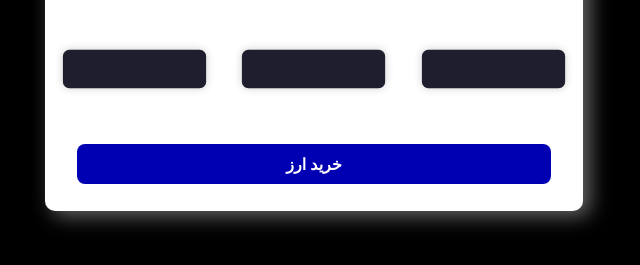
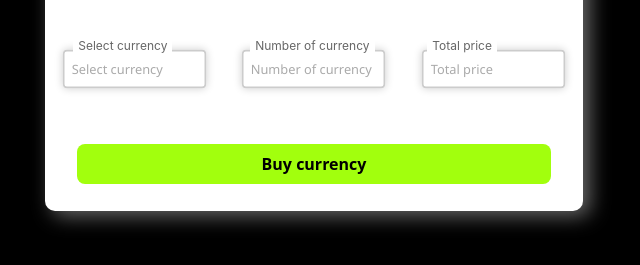
Before and after one commit to artinkarimi-dev/CoinXapi, a plain HTML site: page index.html in a window 1280 px wide. Shown: the part 171-436 px from the top of the page, without its empty margins (326-966 px from the left). Drawn offline with nearby package versions, Linux system fonts and the light colour scheme.

Commit message:
Cleaning up the code and finishing the main UI and making the appearance more beautiful.

```diff
--- a/index.html
+++ b/index.html
@@ -32,14 +32,20 @@
             <br><br>
 
             <div class="divInput">
-                <input class="in" id="in" type="text">
-                <input class="in" id="in" type="text">
-                <input class="in" id="in" type="text">
+                <input class="custom-input" type="text" id="Arz" placeholder="Select currency">
+                <label for="Arz" class="input-label"> Select currency </label>
+
+                <input class="custom-input" type="text" id="tedad" placeholder="Number of currency">
+                <label for="tedad" class="input-label"> Number of currency </label>
+
+                <input class="custom-input" type="text" id="price" placeholder="Total price">
+                <label for="price" class="input-label"> Total price </label>
             </div>
+
             <br><br>
 
             <div class="divButton">
-                <button id="btnShop" class="btn"> خرید ارز </button>
+                <button id="btnShop" class="btn"> Buy currency </button>
             </div>
 
             <br>
--- a/style.css
+++ b/style.css
@@ -10,15 +10,13 @@ body {
 }
 
 .contanir {
-
-
     background-color: white;
     min-height: 13rem;
     width: 42%;
     margin: 0 auto;
     border-radius: 10px;
     box-shadow: 7px 5px 20px 0px #ffffff68;
-
+    text-align: center;
 
 }
 
@@ -64,14 +62,14 @@ body {
     border: none;
     margin-right: 0.2rem;
     background-color: #a4d5ff72;
-    /* box-shadow: 2px 4px 10px 1px #a4d5ff72; */
+
     font-family: system-ui;
     display: flex;
     align-items: center;
     justify-content: center;
     cursor: pointer;
     direction: rtl;
-    /* font-weight: bold; */
+
     font-size: 14px;
 
 }
@@ -189,45 +187,77 @@ body {
 }
 
 
-
 .divInput {
     display: flex;
     flex-direction: row;
     width: 100%;
-    padding: 0 0rem;
+    padding: 0;
     gap: 0px;
+    position: relative;
+    justify-content: center;
+    margin: 0 auto;
+}
+
+.custom-input {
+    width: 40%;
+    padding: 6px 9px;
+    border: 2px solid #ccc;
+    border-radius: 5px;
+    outline: none;
+    background: transparent;
+    color: #333;
+    font-size: 16px;
+    transition: border-color 0.3s ease;
+    box-shadow: 0 0 10px rgba(0, 0, 0, 0.2);
+    transition: 0.3s ease;
+    transform: scale(0.8);
+    font-family: 'Segoe UI', Tahoma, Geneva, Verdana, sans-serif;
+    margin-right: 10px;
+    margin-right: 0rem;
+}
+
+.custom-input:focus {
+    border-color: #007bff;
+}
+
+.input-label {
+    position: absolute;
+    top: -8px;
+    background: #ffffff;
+    padding: 0 5px;
+    font-size: 12px;
+    color: #666;
+    z-index: 1;
+}
+
+
+#Arz+.input-label {
+    left: 28px;
+}
+
+#tedad+.input-label {
+    left: 205px;
+}
+
+#price+.input-label {
+    left: 382px;
 }
 
 
 
 
 
-.in {
-    width: 40%;
-    padding: 6px 9px;
-    border: none;
-    outline: none;
-    border-radius: 8px;
-    background: #1e1e2f;
-    color: #fff;
-    font-size: 16px;
-    box-shadow: 0 0 10px rgba(0, 0, 0, 0.2);
-    transition: 0.3s ease;
-    transform: scale(0.8);
-    font-family: 'Segoe UI', Tahoma, Geneva, Verdana, sans-serif;
-}
-
-.in::placeholder {
+.custom-input::placeholder {
     color: #aaa;
     transition: 0.3s ease;
 }
 
-.in:focus::placeholder {
+.custom-input:focus::placeholder {
     opacity: 0;
 }
 
-.in:focus {
-    background: #2b2b40;
+.custom-input:focus {
+    background: #ffffff;
     box-shadow: 0 0 15px #7f5af0;
 }
 
@@ -243,8 +273,8 @@ body {
 
 .btn {
 
-    background-color: rgb(0, 0, 178);
-    color: white;
+    background-color: rgb(162, 255, 13);
+    color: rgb(0, 0, 0);
     font-weight: bold;
     font-family: system-ui;
     padding: 0.5rem 2rem;
@@ -260,8 +290,8 @@ body {
 
 .btn:hover {
 
-    background-color: rgb(42, 42, 255);
-    color: white;
+    background-color: rgb(133, 255, 72);
+    color: rgb(0, 0, 0);
     font-weight: bold;
     font-family: system-ui;
     padding: 0.5rem 2rem;
@@ -280,19 +310,32 @@ body {
 
 
 
+
+
 @media screen and (max-width: 1280px) {
 
     .divContanir {
         margin-top: 8rem;
     }
 
-    .in {
+    .custom-input {
 
         height: 3rem;
 
     }
 
 }
+
+
+
+@media screen and (max-width: 1270px) {
+    .input-label {
+        display: none;
+    }
+}
+
+
+
 
 
 @media (max-width: 575.98px) {
@@ -433,22 +476,18 @@ body {
         width: 100%;
         padding: 0 1rem;
         margin-top: 0.3rem;
-        /* فاصله از اینپوت ها */
         display: flex;
         justify-content: center;
     }
 
     .btn {
         width: 100%;
-        /* دکمه تمام عرض بشه */
         max-width: 300px;
-        /* حداکثر اندازه مناسب */
     }
 
-    .in {
+    .custom-input {
         width: 100% !important;
         transform: scale(1);
-        /* برش گردون به اندازه واقعی */
     }
 
 
```
